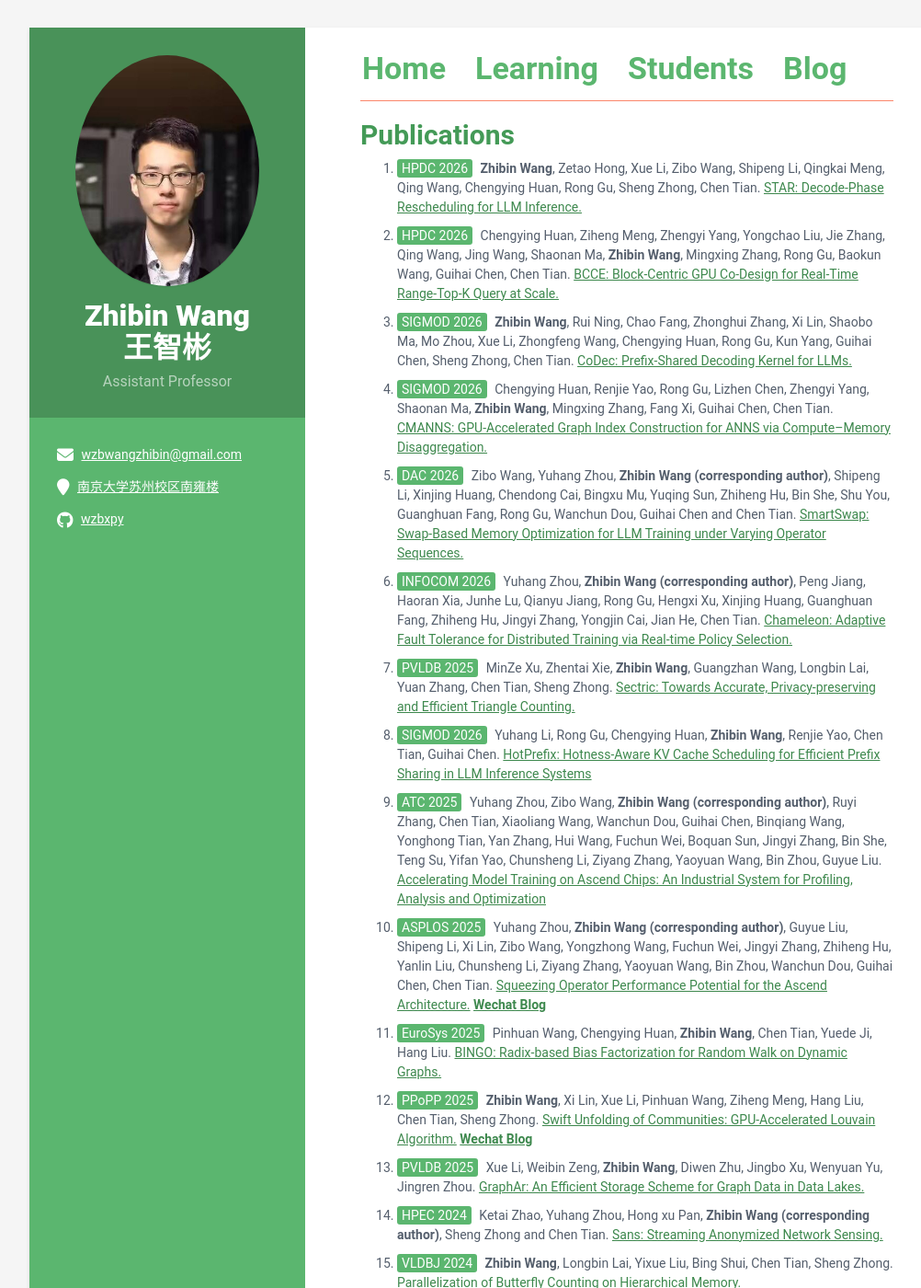
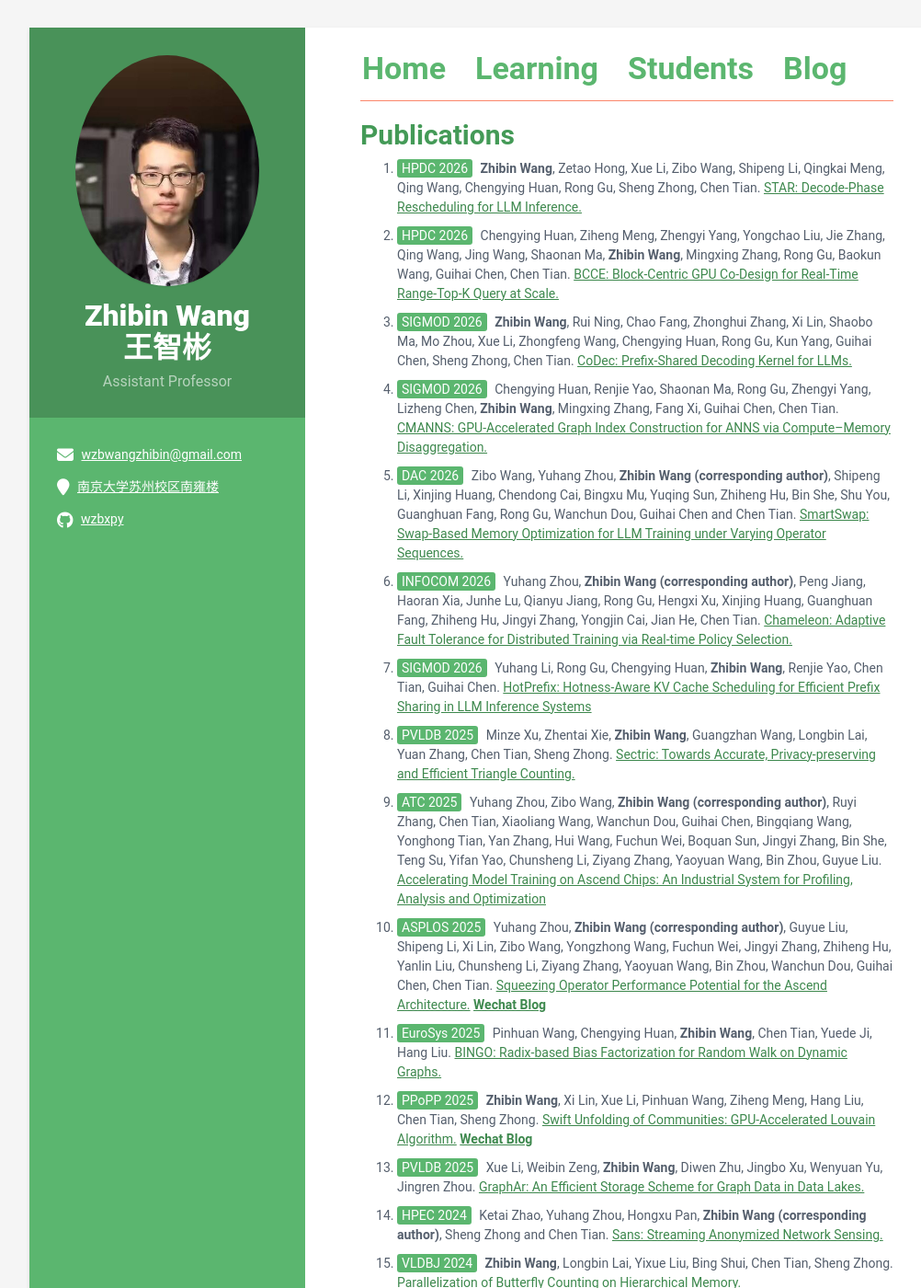
Before and after one commit to wzbxpy/wzbxpy.github.io, a Jekyll site: the page built from publication.md, in a window 1280 px wide and 1400 px high. Shown: the whole window at 92% size, without its empty margins (108-1110 px from the left). Built offline with Jekyll 4.4.1, drawn with Linux system fonts in a browser that asks for light colours; our own code applies the rules of GitHub Pages for plain Markdown files; some of the changed text lies outside the part shown.

Commit message:
update paper

```diff
--- a/publication.md
+++ b/publication.md
@@ -6,24 +6,24 @@
     [STAR: Decode-Phase Rescheduling for LLM Inference.](paper/HPDC26-Zhibin-STAR.pdf)
 
   18. <span class="conference">HPDC 2026</span> Chengying Huan, Ziheng Meng, Zhengyi Yang, Yongchao Liu, Jie Zhang, Qing Wang, Jing Wang, Shaonan Ma, __Zhibin Wang__, Mingxing Zhang, Rong Gu, Baokun Wang, Guihai Chen, Chen Tian.
-    [BCCE: Block-Centric GPU Co-Design for Real-Time Range-Top-K Query at Scale.]()
+    [BCCE: Block-Centric GPU Co-Design for Real-Time Range-Top-K Query at Scale.](https://dl.acm.org/doi/pdf/10.1145/3806645.3807585)
 
   17. <span class="conference">SIGMOD 2026</span> __Zhibin Wang__, Rui Ning, Chao Fang, Zhonghui Zhang, Xi Lin, Shaobo Ma, Mo Zhou, Xue Li, Zhongfeng Wang, Chengying Huan, Rong Gu, Kun Yang, Guihai Chen, Sheng Zhong, Chen Tian.
     [CoDec: Prefix-Shared Decoding Kernel for LLMs.](paper/SIGMOD26-Zhibin-Codec.pdf)
 
-  16. <span class="conference">SIGMOD 2026</span> Chengying Huan, Renjie Yao, Rong Gu, Lizhen Chen, Zhengyi Yang, Shaonan Ma, __Zhibin Wang__, Mingxing Zhang, Fang Xi, Guihai Chen, Chen Tian.
-    [CMANNS: GPU-Accelerated Graph Index Construction for ANNS via Compute–Memory Disaggregation.]()
+  16. <span class="conference">SIGMOD 2026</span> Chengying Huan, Renjie Yao, Shaonan Ma, Rong Gu, Zhengyi Yang, Lizheng Chen, __Zhibin Wang__, Mingxing Zhang, Fang Xi, Guihai Chen, Chen Tian.
+    [CMANNS: GPU-Accelerated Graph Index Construction for ANNS via Compute–Memory Disaggregation.](https://dl.acm.org/doi/pdf/10.1145/3802027)
 
   15. <span class="conference">DAC 2026</span> Zibo Wang, Yuhang Zhou, __Zhibin Wang (corresponding author)__, Shipeng Li, Xinjing Huang, Chendong Cai, Bingxu Mu, Yuqing Sun, Zhiheng Hu, Bin She, Shu You, Guanghuan Fang, Rong Gu, Wanchun Dou, Guihai Chen and Chen Tian.
     [SmartSwap: Swap-Based Memory Optimization for LLM Training under Varying Operator Sequences.](paper/DAC26-Zibo-SmartSwap.pdf)
 
   14. <span class="conference">INFOCOM 2026</span> Yuhang Zhou, __Zhibin Wang (corresponding author)__, Peng Jiang, Haoran Xia, Junhe Lu, Qianyu Jiang, Rong Gu, Hengxi Xu, Xinjing Huang, Guanghuan Fang, Zhiheng Hu, Jingyi Zhang, Yongjin Cai, Jian He, Chen Tian. [Chameleon: Adaptive Fault Tolerance for Distributed Training via Real-time Policy Selection.](paper/INFOCOM26-Yuhang-Chameleon.pdf)
 
-  13. <span class="conference">PVLDB 2025</span> MinZe Xu, Zhentai Xie, __Zhibin Wang__, Guangzhan Wang, Longbin Lai, Yuan Zhang, Chen Tian, Sheng Zhong. [Sectric: Towards Accurate, Privacy-preserving and Efficient Triangle Counting.](paper/PVLDB25-MinZe-Sectric.pdf)
+  13. <span class="conference">SIGMOD 2026</span> Yuhang Li, Rong Gu, Chengying Huan, __Zhibin Wang__, Renjie Yao, Chen Tian, Guihai Chen. [HotPrefix: Hotness-Aware KV Cache Scheduling for Efficient Prefix Sharing in LLM Inference Systems](paper/SIGMOD26-Yuhang-HotPrefix.pdf)
 
-  12. <span class="conference">SIGMOD 2026</span> Yuhang Li, Rong Gu, Chengying Huan, __Zhibin Wang__, Renjie Yao, Chen Tian, Guihai Chen. [HotPrefix: Hotness-Aware KV Cache Scheduling for Efficient Prefix Sharing in LLM Inference Systems](paper/SIGMOD26-Yuhang-HotPrefix.pdf)
+  12. <span class="conference">PVLDB 2025</span> Minze Xu, Zhentai Xie, __Zhibin Wang__, Guangzhan Wang, Longbin Lai, Yuan Zhang, Chen Tian, Sheng Zhong. [Sectric: Towards Accurate, Privacy-preserving and Efficient Triangle Counting.](paper/PVLDB25-MinZe-Sectric.pdf)
 
-  11. <span class="conference">ATC 2025</span> Yuhang Zhou, Zibo Wang, __Zhibin Wang (corresponding author)__, Ruyi Zhang, Chen Tian, Xiaoliang Wang, Wanchun Dou, Guihai Chen, Binqiang Wang, Yonghong Tian, Yan Zhang, Hui Wang, Fuchun Wei, Boquan Sun, Jingyi Zhang, Bin She, Teng Su, Yifan Yao, Chunsheng Li, Ziyang Zhang, Yaoyuan Wang, Bin Zhou, Guyue Liu. [Accelerating Model Training on Ascend Chips: An Industrial System for Profiling, Analysis and Optimization](paper/ATC25-Yuhang-Ascend.pdf)
+  11. <span class="conference">ATC 2025</span> Yuhang Zhou, Zibo Wang, __Zhibin Wang (corresponding author)__, Ruyi Zhang, Chen Tian, Xiaoliang Wang, Wanchun Dou, Guihai Chen, Bingqiang Wang, Yonghong Tian, Yan Zhang, Hui Wang, Fuchun Wei, Boquan Sun, Jingyi Zhang, Bin She, Teng Su, Yifan Yao, Chunsheng Li, Ziyang Zhang, Yaoyuan Wang, Bin Zhou, Guyue Liu. [Accelerating Model Training on Ascend Chips: An Industrial System for Profiling, Analysis and Optimization](paper/ATC25-Yuhang-Ascend.pdf)
 
   10. <span class="conference">ASPLOS 2025</span> Yuhang Zhou, __Zhibin Wang (corresponding author)__, Guyue Liu, Shipeng Li, Xi Lin, Zibo Wang, Yongzhong Wang, Fuchun Wei, Jingyi Zhang, Zhiheng Hu, Yanlin Liu, Chunsheng Li, Ziyang Zhang, Yaoyuan Wang, Bin Zhou, Wanchun Dou, Guihai Chen, Chen Tian. [Squeezing Operator Performance Potential for the Ascend Architecture.](paper/ASPLOS25-Yuhang-Ascend.pdf) [__Wechat Blog__](https://mp.weixin.qq.com/s/cWVJptOhZyGZhSzjQEs2iA)
 
@@ -38,7 +38,7 @@
     [GraphAr: An Efficient Storage Scheme for Graph Data in Data Lakes.](paper/PVLDB25-Xue-GraphAr.pdf)
 
 
-  6. <span class="conference">HPEC 2024</span> Ketai Zhao, Yuhang Zhou, Hong xu Pan, __Zhibin Wang (corresponding author)__, Sheng Zhong and Chen Tian.
+  6. <span class="conference">HPEC 2024</span> Ketai Zhao, Yuhang Zhou, Hongxu Pan, __Zhibin Wang (corresponding author)__, Sheng Zhong and Chen Tian.
     [Sans: Streaming Anonymized Network Sensing.](paper/HPEC24-Ketai-Sans.pdf)
 
   5. <span class="conference">VLDBJ 2024</span> __Zhibin Wang__, Longbin Lai, Yixue Liu, Bing Shui, Chen Tian, Sheng Zhong. [Parallelization of Butterfly Counting on Hierarchical Memory.](paper/VLDBJ24-Zhibin-Butterfly.pdf)
@@ -82,20 +82,23 @@
 
 ## Preprints
 
+  - <span class="conference">ArXiv</span> __Zhibin Wang__, Xuying Han, Zhaohua Yang, Fuliang Liu, Xue Li, Rong Gu, Sheng Zhong, Chen Tian.
+    [SpecLA: Efficient Speculative Decoding for Linear-Attention Models](paper/ArXiv26-Zhibin-SpecLA.pdf)
+
+  - <span class="conference">ArXiv</span> __Zhibin Wang__, Ziyu Zhong, Nuo Shen, Yuhang Zhou, Rong Gu, Sheng Zhong.
+    [SSV: Sparse Speculative Verification for Efficient LLM Inference](paper/ArXiv26-Zhibin-SSV.pdf)
+
   - <span class="conference">ArXiv</span> Fuliang Liu, Xue Li, Ketai Zhao, Yinxi Gao, Ziyan Zhou, Zhonghui Zhang, __Zhibin Wang__, Wanchun Dou, Sheng Zhong, Chen Tian.
     [DART: Diffusion-Inspired Speculative Decoding for Fast LLM Inference](paper/ArXiv26-Fuliang-DART.pdf)
 
   - <span class="conference">ArXiv</span> __Zhibin Wang__, Zhonghui Zhang, Yuhang Zhou, Zibo Wang, Mo Zhou, Peng Jiang, Weilin Cai, Chengying Huan, Rong Gu, Sheng Zhong, Chen Tian.
     [Accelerating Mixture-of-Experts Inference by Hiding Offloading Latency with Speculative Decoding](paper/ArXiv25-Zhibin-SpecMoEOff.pdf)
 
-  - <span class="conference">ArXiv</span> Chengying Huan, Lizheng Chen, Zhengyi Yang, Shaonan Ma, Rong Gu, Renjie Yao, __Zhibin Wang__, Mingxing Zhang, Fang Xi, Jie Tao, Gang Zhang, Guihai Chen, Chen Tian.
-    [OrchANN: A Unified I/O Orchestration Framework for Skewed Out-of-Core Vector Search](paper/ArXiv25-Chengying-OrchANN.pdf)
-
   - <span class="conference">ArXiv</span> __Zhibin Wang__, Shipeng Li, Xue Li, Yuhang Zhou, Zhonghui Zhang, Zibo Wang, Rong Gu, Chen Tian, Kun Yang, Sheng Zhong
     [Echo: Efficient Co-Scheduling of Hybrid Online-Offline Tasks for Large Language Model Serving](paper/ArXiv25-Zhibin-Echo.pdf)
 
-  - <span class="conference">ArXiv</span> __Zhibin Wang__, Shipeng Li, Yuhang Zhou, Xue Li, Rong Gu, Nguyen Cam-Tu, Chen Tian, Sheng Zhong.
-    [Revisiting SLO and Goodput Metrics in LLM Serving.](paper/ArXiv24-Zhibin-SLO.pdf)
+  - <span class="conference">ArXiv</span> __Zhibin Wang__, Shipeng Li, Yuhang Zhou, Xue Li, Zhonghui Zhang, Nguyen Cam-Tu, Rong Gu, Chen Tian, Guihai Chen, Sheng Zhong.
+    [Revisiting Service Level Objectives and System Level Metrics in Large Language Model Serving.](paper/ArXiv24-Zhibin-SLO.pdf)
 
   - <span class="conference">ArXiv</span> Hongxu Pan, Shuxian Hu, Mo Zhou, __Zhibin Wang (corresponding author)__, Rong Gu, Chen Tian, Kun Yang, Sheng Zhong
     [Chordless Structure: A Pathway to Simple and Expressive GNNs](paper/ArXiv25-Hongxu-CSGNN.pdf)
```
Also changed, not shown: 8 other files.
